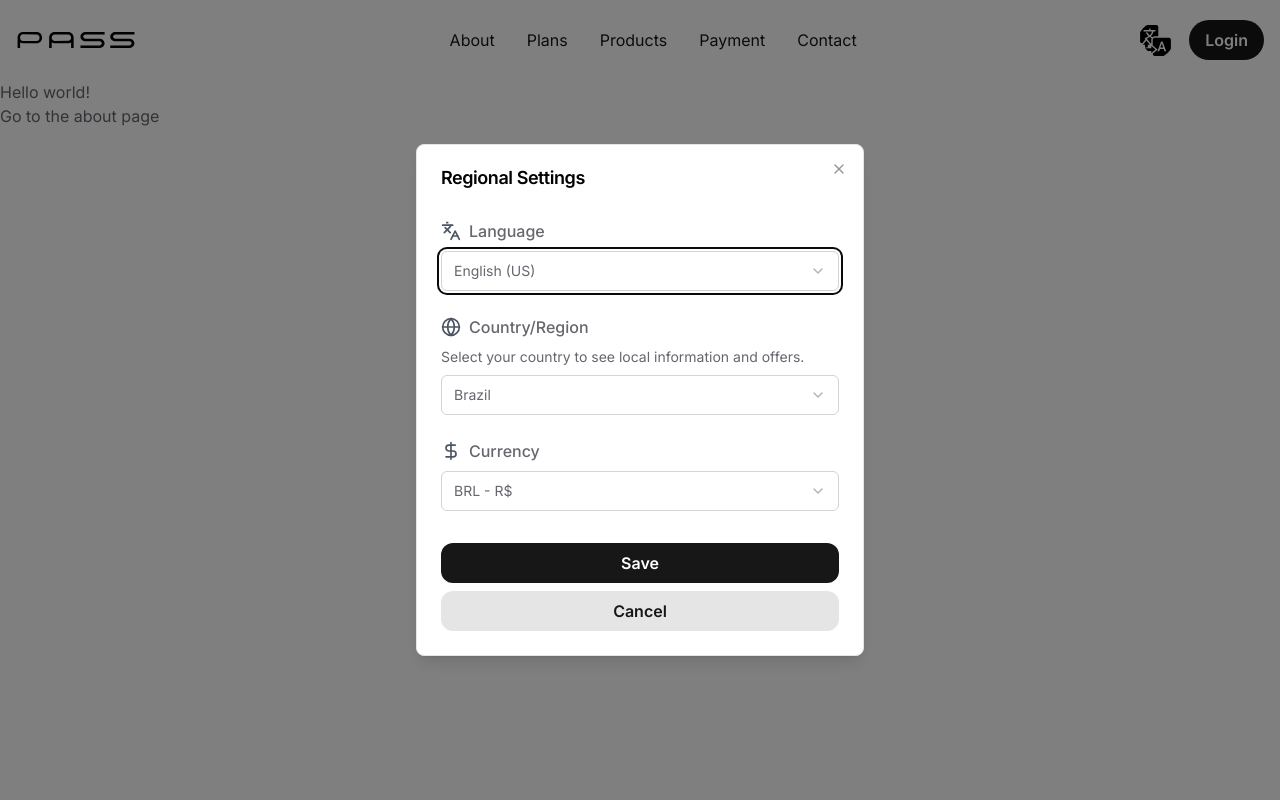
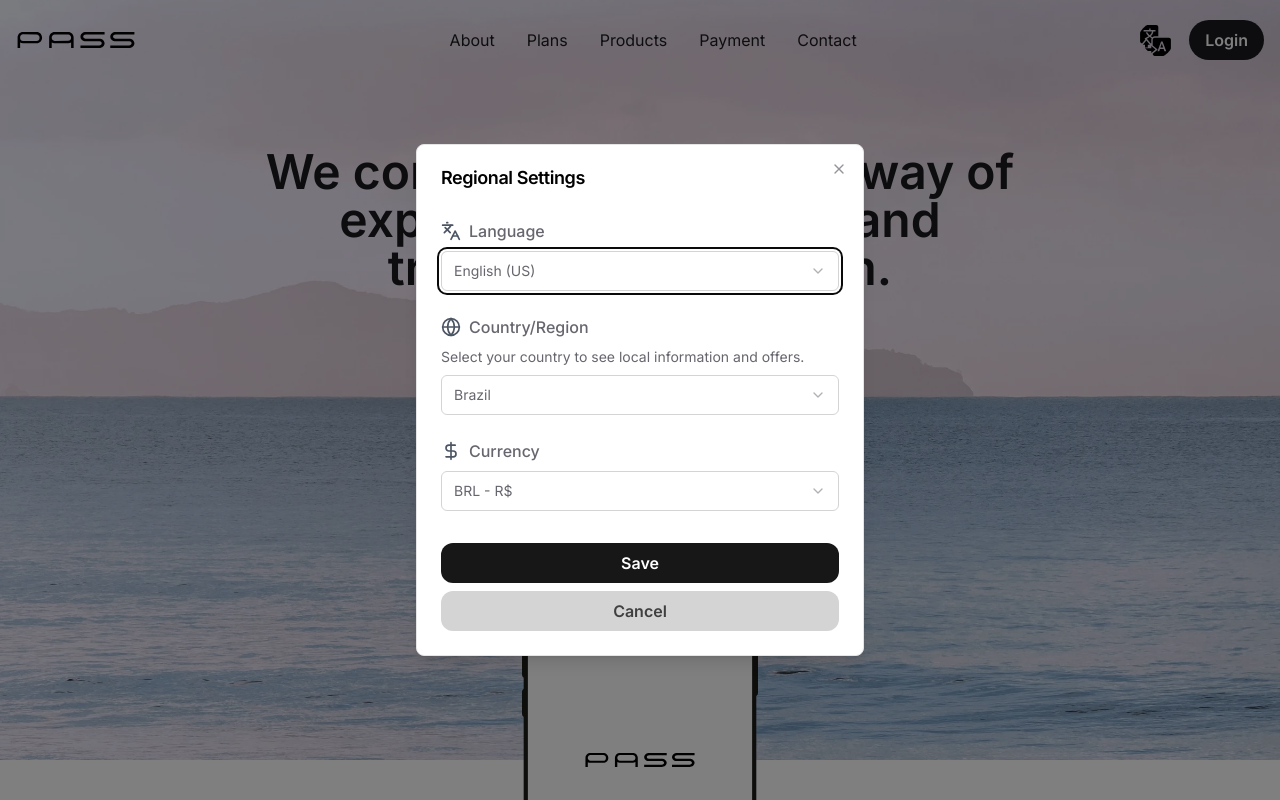
Before and after one commit to itseduardolima/bepass, a Next.js app: page /en in a window 1280 px wide. Both pictures are taken after a click on the button "Selecionar idioma e região". Shown: the top 800 px of the page. Built offline with nearby package versions, Linux system fonts and the light colour scheme.

Commit message:
feat: hero section

```diff
--- a/app/[locale]/page.tsx
+++ b/app/[locale]/page.tsx
@@ -1,14 +1,11 @@
-import {useTranslations} from 'next-intl';
-import {Link} from '@/i18n/routing';
-import Header from '@/components/Header';
+import Header from "@/components/Header";
+import Hero from "@/components/sections/Hero";
 
 export default function HomePage() {
-  const t = useTranslations('HomePage');
   return (
-    <div>
+    <>
       <Header />
-      <h1>{t('title')}</h1>
-      <Link href="/about">{t('about')}</Link>
-    </div>
+      <Hero />
+    </>
   );
 }
--- a/components/Header.tsx
+++ b/components/Header.tsx
@@ -25,7 +25,7 @@ export default function Header() {
   const locale = useLocale();
 
   return (
-    <header className="relative z-10 bg-transparent">
+    <header className="absolute top-0 left-0 right-0 z-50">
       <div className="mx-auto max-w-7xl px-4 py-5">
         <nav className="flex items-center justify-between">
           <Link href="/" className="mr-8" aria-label="PASS">
@@ -37,7 +37,7 @@ export default function Header() {
               <li key={item.translationKey}>
                 <Link
                   href={item.href}
-                  className="text-neutral-900 hover:text-primary-dark transition-colors dark:text-neutral-50"
+                  className="text-primary hover:text-text transition-colors"
                 >
                   {t(item.translationKey)}
                 </Link>
@@ -63,7 +63,7 @@ export default function Header() {
             </div>
             <Link
               href="#"
-              className="hidden rounded-full bg-neutral-900 px-4 py-2 font-semibold text-white transition-colors hover:bg-transparent hover:text-neutral-900 hover:ring-2 hover:ring-neutral-900 lg:block dark:bg-neutral-50 dark:hover:text-neutral-50 dark:hover:ring-neutral-50"
+              className="hidden rounded-full bg-primary px-4 py-2 font-semibold text-white transition-colors hover:bg-transparent hover:text-neutral-900 hover:ring-2 hover:ring-neutral-900 lg:block"
             >
               {t('login')}
             </Link>
@@ -73,7 +73,7 @@ export default function Header() {
               aria-label="Toggle menu"
             >
               {isMenuOpen ? (
-                <X className="h-8 w-8 p-1 text-gray-400 border rounded-full dark:text-neutral-50" />
+                <X className="h-8 w-8 p-1 text-gray-400 border rounded-full" />
               ) : (
                 <Image
                   src={Bars}
@@ -89,20 +89,20 @@ export default function Header() {
       </div>
 
       {isMenuOpen && (
-        <div className="fixed inset-0 z-50 flex flex-col bg-white px-4 pt-16 lg:hidden dark:bg-neutral-900">
+        <div className="fixed inset-0 z-50 flex flex-col bg-white px-4 pt-16 lg:hidden">
           <button
             className="absolute top-4 right-4 p-2"
             onClick={() => setIsMenuOpen(false)}
             aria-label="Fechar menu"
           >
-            <X className="h-8 w-8 p-1 text-gray-400 border rounded-full dark:text-neutral-50" />
+            <X className="h-8 w-8 p-1 text-gray-400 border rounded-full" />
           </button>
           <ul className="mt-20 space-y-6">
             {menuItems.map((item) => (
               <li key={item.translationKey}>
                 <Link
                   href={item.href}
-                  className="text-4xl font-semibold text-neutral-900 transition-transform hover:translate-x-2 dark:text-neutral-50"
+                  className="text-4xl font-semibold text-neutral-900 transition-transform hover:translate-x-2"
                   onClick={() => setIsMenuOpen(false)}
                 >
                   {t(item.translationKey)}
@@ -113,7 +113,7 @@ export default function Header() {
           <div className="mt-auto flex items-center justify-between pb-8">
             <Link
               href="#"
-              className="rounded-full bg-neutral-900 px-4 py-2 font-semibold text-white dark:bg-neutral-50"
+              className="rounded-full bg-neutral-900 px-4 py-2 font-semibold text-white "
               onClick={() => setIsMenuOpen(false)}
             >
               {t('login')}
--- a/components/RegionModal.tsx
+++ b/components/RegionModal.tsx
@@ -115,13 +115,14 @@ export default function RegionModal({ isOpen, onClose }: RegionModalProps) {
           <Button
             onClick={handleSave}
             className="w-full rounded-xl bg-neutral-900 font-semibold text-white hover:bg-neutral-800"
+            variant="default"
           >
             {t('buttons.save')}
           </Button>
           <Button
             onClick={onClose}
-            variant="secondary"
-            className="w-full bg-neutral-200 font-semibold rounded-xl hover:bg-neutral-200"
+            variant="ghost"
+            className="w-full text-neutral-700 bg-neutral-300 font-semibold rounded-xl hover:bg-neutral-200"
           >
             {t('buttons.cancel')}
           </Button>
--- /dev/null
+++ b/components/sections/Hero.tsx
@@ -0,0 +1,53 @@
+import Image from 'next/image'
+import { useTranslations } from 'next-intl'
+import Phone from "@/public/assets/images/phone.svg"
+import Logo from "@/public/assets/images/logo.svg"
+import HeroBg from "@/public/assets/images/hero-bg.webp"
+
+export default function Hero() {
+  const t = useTranslations('hero')
+
+  return (
+    <>
+      <section className="relative w-full min-h-[95vh] flex items-center justify-center overflow-hidden bg-gradient-to-b from-white/10 to-white/30">
+        <Image
+          src={HeroBg}
+          alt="Background"
+          fill
+          className="object-cover object-center"
+          priority
+          quality={100}
+        />
+        <div className="relative z-10 bottom-40 container mx-auto px-4">
+          <div className="max-w-4xl mx-auto text-center ">
+            <h1 className="text-3xl md:text-4xl lg:text-5xl font-semibold leading-tight text-primary">
+              {t('title')}
+            </h1>
+          </div>
+        </div>
+      </section>
+
+      <div className="relative w-full">
+        <div className="absolute left-1/2 -translate-x-1/2 -translate-y-1/2 z-20 w-full max-w-sm mx-auto px-4">
+          <div className="relative aspect-[380/514]">
+            <Image
+              src={Phone}
+              alt="Phone mockup"
+              fill
+              className="object-contain z-10"
+            />
+            <div className="absolute inset-[18%] inset-y-1 rounded-[35px] bg-white flex items-center justify-center">
+              <Image
+                src={Logo}
+                alt="PASS logo"
+                width={100}
+                height={33}
+                className="w-1/2 h-auto"
+              />
+            </div>
+          </div>
+        </div>
+      </div>
+    </>
+  )
+}
--- a/components/ui/button.tsx
+++ b/components/ui/button.tsx
@@ -5,19 +5,19 @@ import { cva, type VariantProps } from "class-variance-authority"
 import { cn } from "@/lib/utils"
 
 const buttonVariants = cva(
-  "inline-flex items-center justify-center gap-2 whitespace-nowrap rounded-md font-medium ring-offset-white transition-colors focus-visible:outline-none focus-visible:ring-2 focus-visible:ring-neutral-950 focus-visible:ring-offset-2 disabled:pointer-events-none disabled:opacity-50 [&_svg]:pointer-events-none [&_svg]:size-4 [&_svg]:shrink-0 dark:ring-offset-neutral-950 dark:focus-visible:ring-neutral-300",
+  "inline-flex items-center justify-center gap-2 whitespace-nowrap rounded-md font-medium ring-offset-white transition-colors focus-visible:outline-none focus-visible:ring-2 focus-visible:ring-neutral-950 focus-visible:ring-offset-2 disabled:pointer-events-none disabled:opacity-50 [&_svg]:pointer-events-none [&_svg]:size-4 [&_svg]:shrink-0",
   {
     variants: {
       variant: {
-        default: "bg-neutral-900 text-neutral-50 hover:bg-neutral-900/90 dark:bg-neutral-50 dark:text-neutral-900 dark:hover:bg-neutral-50/90",
+        default: "bg-primary hover:bg-neutral-900/50",
         destructive:
-          "bg-red-500 text-neutral-50 hover:bg-red-500/90 dark:bg-red-900 dark:text-neutral-50 dark:hover:bg-red-900/90",
+          "bg-red-500 text-neutral-50 hover:bg-red-500/90",
         outline:
-          "border border-neutral-200 bg-white hover:bg-neutral-100 hover:text-neutral-900 dark:border-neutral-800 dark:bg-neutral-950 dark:hover:bg-neutral-800 dark:hover:text-neutral-50",
+          "border border-neutral-200 bg-white hover:bg-neutral-100 hover:text-neutral-900",
         secondary:
-          "bg-neutral-100 text-neutral-900 hover:bg-neutral-100/80 dark:bg-neutral-800 dark:text-neutral-50 dark:hover:bg-neutral-800/80",
-        ghost: "hover:bg-neutral-100 hover:text-neutral-900 dark:hover:bg-neutral-800 dark:hover:text-neutral-50",
-        link: "text-neutral-900 underline-offset-4 hover:underline dark:text-neutral-50",
+          "bg-neutral-100 text-neutral-900 hover:bg-neutral-100/80",
+        ghost: "hover:bg-neutral-100 hover:text-neutral-900",
+        link: "text-neutral-900 underline-offset-4 hover:underline",
       },
       size: {
         default: "h-10 px-4 py-2",
--- a/components/ui/dialog.tsx
+++ b/components/ui/dialog.tsx
@@ -38,13 +38,13 @@ const DialogContent = React.forwardRef<
     <DialogPrimitive.Content
       ref={ref}
       className={cn(
-        "fixed left-[50%] top-[50%] z-50 grid w-full max-w-lg translate-x-[-50%] translate-y-[-50%] gap-4 border border-neutral-200 bg-white p-6 shadow-lg duration-200 data-[state=open]:animate-in data-[state=closed]:animate-out data-[state=closed]:fade-out-0 data-[state=open]:fade-in-0 data-[state=closed]:zoom-out-95 data-[state=open]:zoom-in-95 data-[state=closed]:slide-out-to-left-1/2 data-[state=closed]:slide-out-to-top-[48%] data-[state=open]:slide-in-from-left-1/2 data-[state=open]:slide-in-from-top-[48%] sm:rounded-lg dark:border-neutral-800 dark:bg-neutral-950",
+        "fixed left-[50%] top-[50%] z-50 grid w-full max-w-lg translate-x-[-50%] translate-y-[-50%] gap-4 border border-neutral-200 bg-white p-6 shadow-lg duration-200 data-[state=open]:animate-in data-[state=closed]:animate-out data-[state=closed]:fade-out-0 data-[state=open]:fade-in-0 data-[state=closed]:zoom-out-95 data-[state=open]:zoom-in-95 data-[state=closed]:slide-out-to-left-1/2 data-[state=closed]:slide-out-to-top-[48%] data-[state=open]:slide-in-from-left-1/2 data-[state=open]:slide-in-from-top-[48%] sm:rounded-lg",
         className
       )}
       {...props}
     >
       {children}
-      <DialogPrimitive.Close className="absolute right-4 top-4 rounded-sm opacity-70 ring-offset-white transition-opacity hover:opacity-100 focus:outline-none focus:ring-2 focus:ring-neutral-950 focus:ring-offset-2 disabled:pointer-events-none data-[state=open]:bg-neutral-100 data-[state=open]:text-neutral-500 dark:ring-offset-neutral-950 dark:focus:ring-neutral-300 dark:data-[state=open]:bg-neutral-800 dark:data-[state=open]:text-neutral-400">
+      <DialogPrimitive.Close className="absolute right-4 top-4 rounded-sm opacity-70 ring-offset-white transition-opacity hover:opacity-100 focus:outline-none focus:ring-2 focus:ring-neutral-950 focus:ring-offset-2 disabled:pointer-events-none data-[state=open]:bg-neutral-100 data-[state=open]:text-neutral-500">
         <X className="h-4 w-4" />
         <span className="sr-only">Close</span>
       </DialogPrimitive.Close>
@@ -102,7 +102,7 @@ const DialogDescription = React.forwardRef<
 >(({ className, ...props }, ref) => (
   <DialogPrimitive.Description
     ref={ref}
-    className={cn("text-sm text-neutral-500 dark:text-neutral-400", className)}
+    className={cn("text-sm text-neutral-500", className)}
     {...props}
   />
 ))
--- a/messages/en.json
+++ b/messages/en.json
@@ -39,8 +39,7 @@
       "cancel": "Cancel"
     }
   },
-  "HomePage": {
-    "title": "Hello world!",
-    "about": "Go to the about page"
+  "hero": {
+    "title": "We connect you to a new way of exploring, innovating, and transforming tourism."
   }
 }
--- a/messages/pt.json
+++ b/messages/pt.json
@@ -39,8 +39,7 @@
       "cancel": "Cancelar"
     }
   },
-  "HomePage": {
-    "title": "Olá mundo!",
-    "about": "Ir para a pagina"
+  "hero": {
+    "title": "Conectamos você a um novo jeito de explorar, inovar e transformar o turismo."
   }
 }
--- a/tailwind.config.ts
+++ b/tailwind.config.ts
@@ -1,20 +1,24 @@
-import type { Config } from "tailwindcss";
-
-const config: Config = {
-    darkMode: ["class"],
-    content: [
-    "./pages/**/*.{js,ts,jsx,tsx,mdx}",
-    "./components/**/*.{js,ts,jsx,tsx,mdx}",
-    "./app/**/*.{js,ts,jsx,tsx,mdx}",
+/** @type {import('tailwindcss').Config} */
+module.exports = {
+  content: [
+    './pages/**/*.{js,ts,jsx,tsx,mdx}',
+    './components/**/*.{js,ts,jsx,tsx,mdx}',
+    './app/**/*.{js,ts,jsx,tsx,mdx}',
   ],
   theme: {
-  	extend: {
-  		colors: {
-  			background: 'var(--background)',
-  			foreground: 'var(--foreground)'
-  		},
-  	}
+    extend: {
+      colors: {
+        primary: 'var(--primary-color)',
+        text: 'var(--text-color)',
+        background: 'var(--background-color)',
+      },
+      fontFamily: {
+        sans: ['var(--font-family)'],
+      },
+      transitionDuration: {
+        DEFAULT: 'var(--transition-speed)',
+      },
+    },
   },
-  plugins: [require("tailwindcss-animate")],
-};
-export default config;
+  plugins: [],
+}
```
Also changed, not shown: components/ui/select.tsx (+4 -4 lines), messages/es.json (+3 -4 lines), public/assets/images/hero-bg.webp (added), public/assets/images/phone.svg (added).
